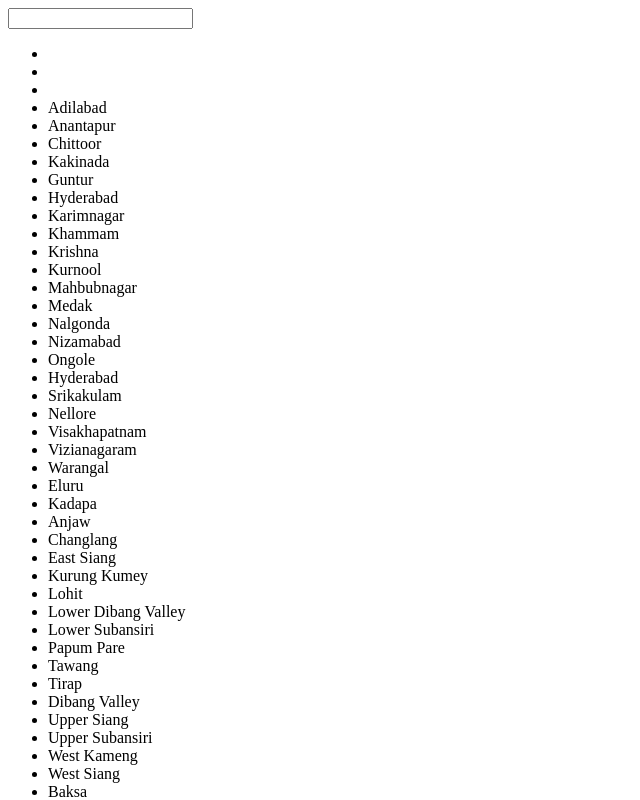
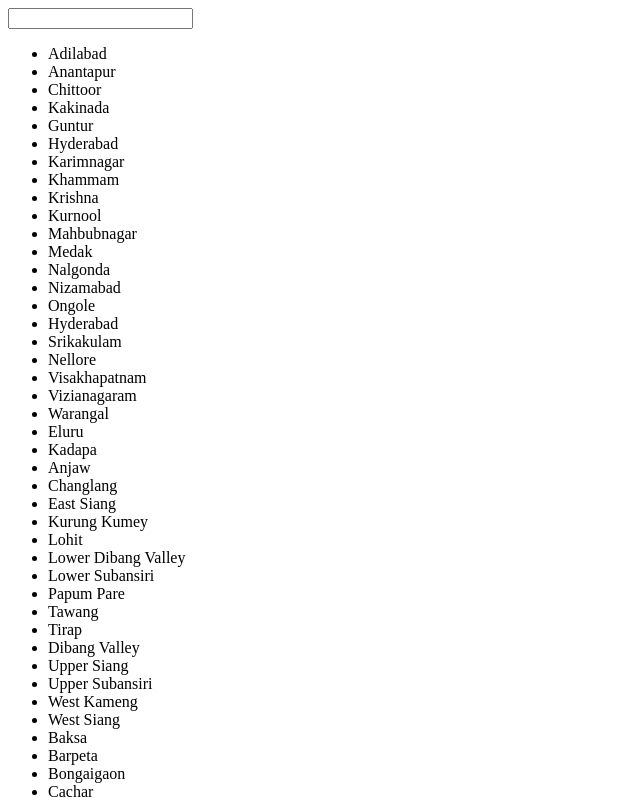
Before and after one commit to acciojob/auto-complete-cities-Bluetooth-stack, a React app: page / in a window 1280 px wide. Shown: the top 800 px of the page, without its empty margins (0-640 px from the left). Built offline with nearby package versions, Linux system fonts and the light colour scheme.

Commit message:
removed some li

```diff
--- a/src/components/Text.js
+++ b/src/components/Text.js
@@ -176,9 +176,7 @@ const Text = () => {
         <div>
             <input value={change} onChange={(e) => { setChange(e.target.value) }}></input>
             <ul>
-                <li></li>
-                <li></li>
-                <li></li>
+
                 {
                     update.map((city, ind) => (
                         <li key={ind} onClick={() => { setChange(city) }}>{city}</li>
```
